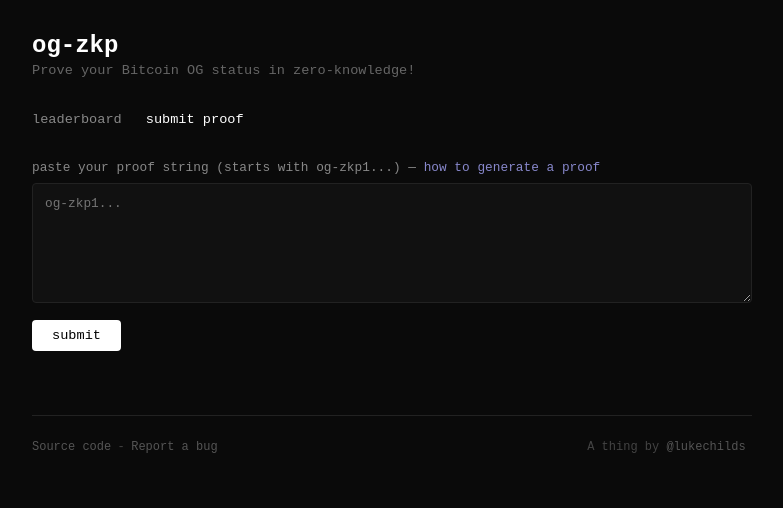
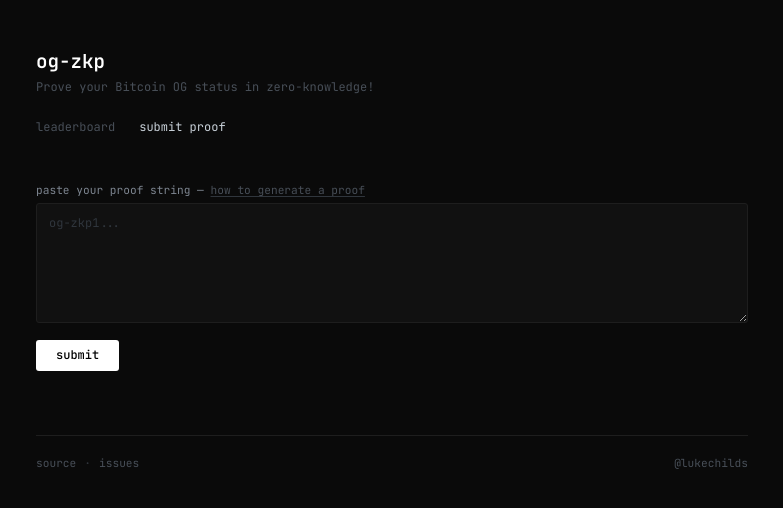
Before and after one commit to lukechilds/og-zkp, a Next.js app in the folder web/: page /submit in a window 1280 px wide. Shown: the top 508 px of the page, without its empty margins (248-1031 px from the left). Built offline with nearby package versions, Linux system fonts and the light colour scheme.

Commit message:
restyle ui

```diff
--- a/web/app/globals.css
+++ b/web/app/globals.css
@@ -1,222 +1,285 @@
-* { margin: 0; padding: 0; box-sizing: border-box; }
+:root {
+  --bg: #0a0a0a;
+  --surface: #111;
+  --border: #1e1e1e;
+  --text: #c9d1d9;
+  --text-dim: #7d8590;
+  --text-muted: #484f58;
+  --text-faint: #30363d;
+  --green: #3fb950;
+  --red: #f85149;
+  --amber: #d29922;
+}
+
+*, *::before, *::after {
+  margin: 0;
+  padding: 0;
+  box-sizing: border-box;
+}
 
 body {
-  font-family: 'SF Mono', 'Fira Code', 'Fira Mono', monospace;
-  background: #0a0a0a;
-  color: #e0e0e0;
+  background: var(--bg);
+  color: var(--text);
   min-height: 100vh;
-  padding: 2rem;
+  -webkit-font-smoothing: antialiased;
+  -moz-osx-font-smoothing: grayscale;
 }
 
-.container { max-width: 720px; margin: 0 auto; }
+a {
+  color: var(--text-dim);
+  text-decoration: none;
+  transition: color 0.15s;
+}
+a:hover { color: var(--text); }
 
-a { color: #88c; text-decoration: none; }
-a:hover { text-decoration: underline; }
+/* Layout */
+.site {
+  max-width: 760px;
+  margin: 0 auto;
+  padding: 3rem 1.5rem;
+}
 
-h1 { font-size: 1.5rem; margin-bottom: 0.25rem; color: #fff; }
+header { margin-bottom: 3rem; }
 
-.subtitle { color: #666; margin-bottom: 2rem; font-size: 0.85rem; }
+header h1 {
+  font-size: 1.2rem;
+  font-weight: 600;
+  color: #fff;
+}
 
-nav { margin-bottom: 2rem; }
-nav a {
-  color: #888;
-  text-decoration: none;
-  margin-right: 1.5rem;
-  font-size: 0.85rem;
+.tagline {
+  color: var(--text-muted);
+  font-size: 0.75rem;
+  margin-top: 0.3rem;
 }
-nav a:hover, nav a.active { color: #fff; }
+
+nav {
+  margin-top: 1.5rem;
+  display: flex;
+  gap: 1.5rem;
+  font-size: 0.75rem;
+}
+
+nav a { color: var(--text-muted); }
+nav a:hover { color: var(--text-dim); }
+nav a.active { color: var(--text); }
+
+footer {
+  margin-top: 4rem;
+  padding-top: 1.25rem;
+  border-top: 1px solid var(--border);
+  font-size: 0.7rem;
+  display: flex;
+  align-items: center;
+  gap: 0.5rem;
+}
+
+footer a { color: var(--text-muted); }
+footer a:hover { color: var(--text-dim); }
+footer .sep { color: var(--text-faint); }
+footer .credit { margin-left: auto; }
 
 /* Leaderboard */
-table { width: 100%; border-collapse: collapse; }
-th {
+.leaderboard {
+  width: 100%;
+  border-collapse: collapse;
+}
+
+.leaderboard th {
   text-align: left;
+  padding: 0 0 0.6rem;
+  font-size: 0.65rem;
+  font-weight: 400;
+  color: var(--text-muted);
+  text-transform: uppercase;
+  letter-spacing: 0.08em;
+  border-bottom: 1px solid var(--border);
+}
+
+.leaderboard td {
   padding: 0.5rem 0;
-  border-bottom: 1px solid #222;
-  color: #666;
+  font-size: 0.8rem;
+  border-bottom: 1px solid var(--border);
+}
+
+.leaderboard .rank {
+  color: var(--text-faint);
+  width: 2.5rem;
+  font-size: 0.7rem;
+}
+
+.leaderboard .identity a {
+  color: var(--text);
+  text-decoration: none;
+}
+.leaderboard .identity a:hover { text-decoration: underline; }
+
+.leaderboard .month { color: var(--text-dim); white-space: nowrap; }
+
+.leaderboard .type {
+  color: var(--text-muted);
+  font-size: 0.7rem;
+  text-align: right;
+}
+
+.leaderboard th.type { text-align: right; }
+
+.empty {
+  color: var(--text-muted);
+  font-size: 0.8rem;
+  padding: 3rem 0;
+  text-align: center;
+}
+
+/* Forms */
+label {
+  display: block;
+  font-size: 0.7rem;
+  color: var(--text-dim);
+  margin-bottom: 0.4rem;
+}
+
+label a {
+  color: var(--text-muted);
+  text-decoration: underline;
+  text-decoration-color: var(--text-faint);
+  text-underline-offset: 2px;
+}
+label a:hover { color: var(--text-dim); }
+
+textarea, input[type="text"] {
+  width: 100%;
+  background: var(--surface);
+  border: 1px solid var(--border);
+  color: var(--text);
+  padding: 0.65rem 0.75rem;
+  font-family: inherit;
   font-size: 0.75rem;
-  text-transform: uppercase;
-  letter-spacing: 0.05em;
-  font-weight: normal;
+  border-radius: 3px;
+  transition: border-color 0.15s;
 }
-td {
-  padding: 0.6rem 0;
-  border-bottom: 1px solid #111;
-  font-size: 0.85rem;
+
+textarea { height: 120px; resize: vertical; }
+textarea:focus, input[type="text"]:focus { outline: none; border-color: var(--text-muted); }
+textarea::placeholder, input[type="text"]::placeholder { color: var(--text-faint); }
+
+button {
+  font-family: inherit;
+  font-size: 0.75rem;
+  cursor: pointer;
+  border: none;
+  border-radius: 3px;
+  transition: all 0.15s;
 }
-td a { color: #e0e0e0; text-decoration: none; }
-td a:hover { color: #fff; text-decoration: underline; }
-.rank { color: #444; width: 3rem; }
-.month { color: #888; }
-.type { color: #555; font-size: 0.75rem; }
-.empty { color: #444; padding: 2rem 0; text-align: center; }
 
-/* Form (submit + attestation) */
-label { display: block; color: #888; font-size: 0.8rem; margin-bottom: 0.5rem; }
-textarea {
-  width: 100%;
-  height: 120px;
-  background: #111;
-  border: 1px solid #222;
-  color: #e0e0e0;
-  padding: 0.75rem;
-  font-family: inherit;
-  font-size: 0.8rem;
-  resize: vertical;
-  border-radius: 4px;
-}
-textarea:focus { outline: none; border-color: #444; }
-input[type="text"] {
-  width: 100%;
-  background: #111;
-  border: 1px solid #222;
-  color: #e0e0e0;
-  padding: 0.6rem 0.75rem;
-  font-family: inherit;
-  font-size: 0.8rem;
-  border-radius: 4px;
-}
-input[type="text"]:focus { outline: none; border-color: #444; }
-button {
+.btn-primary {
   margin-top: 0.75rem;
   background: #fff;
   color: #000;
-  border: none;
-  padding: 0.5rem 1.25rem;
-  font-family: inherit;
-  font-size: 0.85rem;
-  cursor: pointer;
-  border-radius: 4px;
+  padding: 0.45rem 1.25rem;
+  font-weight: 500;
 }
-button:hover { background: #ddd; }
-button:disabled { background: #333; color: #666; cursor: not-allowed; }
-.error { color: #e55; margin-top: 0.75rem; font-size: 0.85rem; }
-.success { color: #4c8; margin-top: 0.75rem; font-size: 0.8rem; }
 
-/* Proof card */
-.proof-card {
-  border: 1px solid #222;
-  border-radius: 6px;
-  padding: 1.5rem;
-  margin-bottom: 1.5rem;
-}
+.btn-primary:hover { background: #e0e0e0; }
+.btn-primary:disabled { background: var(--border); color: var(--text-muted); cursor: not-allowed; }
+
+.error { color: var(--red); font-size: 0.75rem; margin-top: 0.75rem; }
+.success { color: var(--green); font-size: 0.75rem; margin-top: 0.75rem; }
+
+/* Proof page */
+.proof-card { margin-bottom: 2rem; }
+
 .field { margin-bottom: 1rem; }
+.field:last-child { margin-bottom: 0; }
+
 .field-label {
-  color: #555;
-  font-size: 0.7rem;
+  font-size: 0.65rem;
+  color: var(--text-muted);
   text-transform: uppercase;
-  letter-spacing: 0.05em;
+  letter-spacing: 0.08em;
   margin-bottom: 0.25rem;
 }
-.field-value { font-size: 0.9rem; }
-.status-pending { color: #c90; font-size: 0.85rem; }
-.status-verified { color: #4c8; font-size: 0.85rem; }
 
-/* Attestation section */
-.attestation-section {
-  border: 1px solid #222;
-  border-radius: 6px;
-  padding: 1.5rem;
-  margin-bottom: 1.5rem;
+.field-value {
+  font-size: 0.85rem;
+  color: var(--text);
+  word-break: break-all;
 }
-.attestation-section h2 {
-  font-size: 0.9rem;
-  margin-bottom: 1rem;
-  color: #fff;
+
+.field-muted { color: var(--text-muted); font-size: 0.7rem; }
+
+.status-verified { color: var(--green); }
+.status-pending { color: var(--amber); }
+
+/* Sections */
+.section {
+  border-top: 1px solid var(--border);
+  padding-top: 1.5rem;
+  margin-top: 1.5rem;
 }
-.instructions {
-  color: #888;
-  font-size: 0.8rem;
-  line-height: 1.6;
+
+.section-title {
+  font-size: 0.65rem;
+  font-weight: 400;
+  color: var(--text-muted);
+  text-transform: uppercase;
+  letter-spacing: 0.08em;
   margin-bottom: 1rem;
 }
-.instructions code {
-  background: #181818;
-  padding: 0.15rem 0.4rem;
-  border-radius: 3px;
-  color: #ccc;
-  word-break: break-all;
+
+/* Instructions */
+.instructions {
+  font-size: 0.75rem;
+  color: var(--text-dim);
+  line-height: 1.7;
+  margin-bottom: 1rem;
 }
+
 .instructions ol { padding-left: 1.25rem; }
 .instructions li { margin-bottom: 0.5rem; }
+.instructions strong { color: var(--text); font-weight: 500; }
 
-/* Attestation text block + copy button */
-.attest-block { position: relative; margin-top: 0.5rem; }
-.attest-text {
-  background: #181818;
-  padding: 0.75rem;
-  border-radius: 4px;
-  color: #ccc;
+/* Code blocks */
+.code-block {
+  position: relative;
+  margin-top: 0.5rem;
+}
+
+.code-block pre {
+  background: var(--surface);
+  border: 1px solid var(--border);
+  padding: 0.65rem 0.75rem;
+  border-radius: 3px;
   font-family: inherit;
-  font-size: 0.8rem;
+  font-size: 0.7rem;
+  color: var(--text-dim);
   white-space: pre-wrap;
   word-break: break-all;
   margin: 0;
 }
+
 .copy-btn {
   position: absolute;
-  top: 0.4rem;
-  right: 0.4rem;
-  background: #333;
-  color: #aaa;
-  border: none;
-  padding: 0.2rem 0.5rem;
-  font-family: inherit;
-  font-size: 0.7rem;
-  cursor: pointer;
-  border-radius: 3px;
+  top: 0.35rem;
+  right: 0.35rem;
+  background: var(--bg);
+  color: var(--text-muted);
+  padding: 0.15rem 0.4rem;
+  font-size: 0.6rem;
+  border: 1px solid var(--border);
+  border-radius: 2px;
   margin: 0;
 }
-.copy-btn:hover { background: #444; color: #fff; }
+.copy-btn:hover { color: var(--text-dim); border-color: var(--text-muted); }
 
-/* Proof string section */
-.proof-section {
-  border: 1px solid #222;
-  border-radius: 6px;
-  padding: 1.5rem;
-  margin-bottom: 1.5rem;
-}
-.proof-section h2 {
-  font-size: 0.9rem;
-  margin-bottom: 1rem;
-  color: #fff;
-}
-.proof-string-wrap { position: relative; }
-.proof-string {
-  background: #181818;
-  padding: 0.75rem;
-  border-radius: 4px;
-  color: #888;
-  font-family: inherit;
-  font-size: 0.65rem;
-  white-space: pre-wrap;
-  word-break: break-all;
-  margin: 0;
-  max-height: 120px;
-  overflow-y: auto;
+/* Proof string */
+.proof-string pre {
+  font-size: 0.6rem;
+  color: var(--text-muted);
 }
 
 /* Attestation display */
-.nostr-embed pre { margin: 0 0 0.75rem 0; }
-.tweet-embed { margin-bottom: 0.75rem; }
-.attestation-link a {
-  color: #88c;
-  text-decoration: none;
-  font-size: 0.85rem;
+.attestation-link {
+  font-size: 0.75rem;
   word-break: break-all;
 }
-.attestation-link a:hover { text-decoration: underline; }
-
-/* Footer */
-footer {
-  margin-top: 4rem;
-  padding-top: 1.5rem;
-  border-top: 1px solid #222;
-  color: #444;
-  font-size: 0.75rem;
-  display: flex;
-  align-items: center;
-}
-footer a { color: #555; text-decoration: none; }
-footer a:hover { color: #888; }
-footer span { margin: 0 0.4rem; }
-footer .credit { margin-left: auto; }
--- a/web/app/layout.js
+++ b/web/app/layout.js
@@ -1,5 +1,8 @@
+import { JetBrains_Mono } from 'next/font/google';
 import './globals.css';
 import Nav from './Nav';
+
+const mono = JetBrains_Mono({ subsets: ['latin'] });
 
 export const metadata = {
   title: 'og-zkp',
@@ -8,18 +11,20 @@
 
 export default function RootLayout({ children }) {
   return (
-    <html lang="en">
+    <html lang="en" className={mono.className}>
       <body>
-        <div className="container">
-          <h1>og-zkp</h1>
-          <p className="subtitle">Prove your Bitcoin OG status in zero-knowledge!</p>
-          <Nav />
-          {children}
+        <div className="site">
+          <header>
+            <h1>og-zkp</h1>
+            <p className="tagline">Prove your Bitcoin OG status in zero-knowledge!</p>
+            <Nav />
+          </header>
+          <main>{children}</main>
           <footer>
-            <a href="https://github.com/lukechilds/og-zkp" target="_blank" rel="noopener">Source code</a>
-            <span>-</span>
-            <a href="https://github.com/lukechilds/og-zkp/issues" target="_blank" rel="noopener">Report a bug</a>
-            <span className="credit">A thing by <a href="https://lu.ke" target="_blank" rel="noopener">@lukechilds</a></span>
+            <a href="https://github.com/lukechilds/og-zkp" target="_blank" rel="noopener">source</a>
+            <span className="sep">&middot;</span>
+            <a href="https://github.com/lukechilds/og-zkp/issues" target="_blank" rel="noopener">issues</a>
+            <span className="credit"><a href="https://lu.ke" target="_blank" rel="noopener">@lukechilds</a></span>
           </footer>
         </div>
       </body>
--- a/web/app/submit/SubmitForm.js
+++ b/web/app/submit/SubmitForm.js
@@ -40,7 +40,9 @@
 
   return (
     <form onSubmit={handleSubmit}>
-      <label htmlFor="proof">paste your proof string (starts with og-zkp1...) — <a href="https://github.com/lukechilds/og-zkp?tab=readme-ov-file#example" target="_blank" rel="noopener noreferrer">how to generate a proof</a></label>
+      <label htmlFor="proof">
+        paste your proof string &mdash; <a href="https://github.com/lukechilds/og-zkp?tab=readme-ov-file#example" target="_blank" rel="noopener noreferrer">how to generate a proof</a>
+      </label>
       <textarea
         id="proof"
         name="proof"
@@ -49,7 +51,7 @@
         value={proof}
         onChange={(e) => setProof(e.target.value)}
       />
-      <button type="submit" disabled={submitting}>
+      <button type="submit" className="btn-primary" disabled={submitting}>
         {submitting ? 'verifying...' : 'submit'}
       </button>
       {error && <p className="error">{error}</p>}
```
Also changed, not shown: web/app/page.js (+4 -4 lines), web/app/proof/[id]/ProofClient.js (+21 -27 lines), web/app/proof/[id]/page.js (+5 -5 lines).
